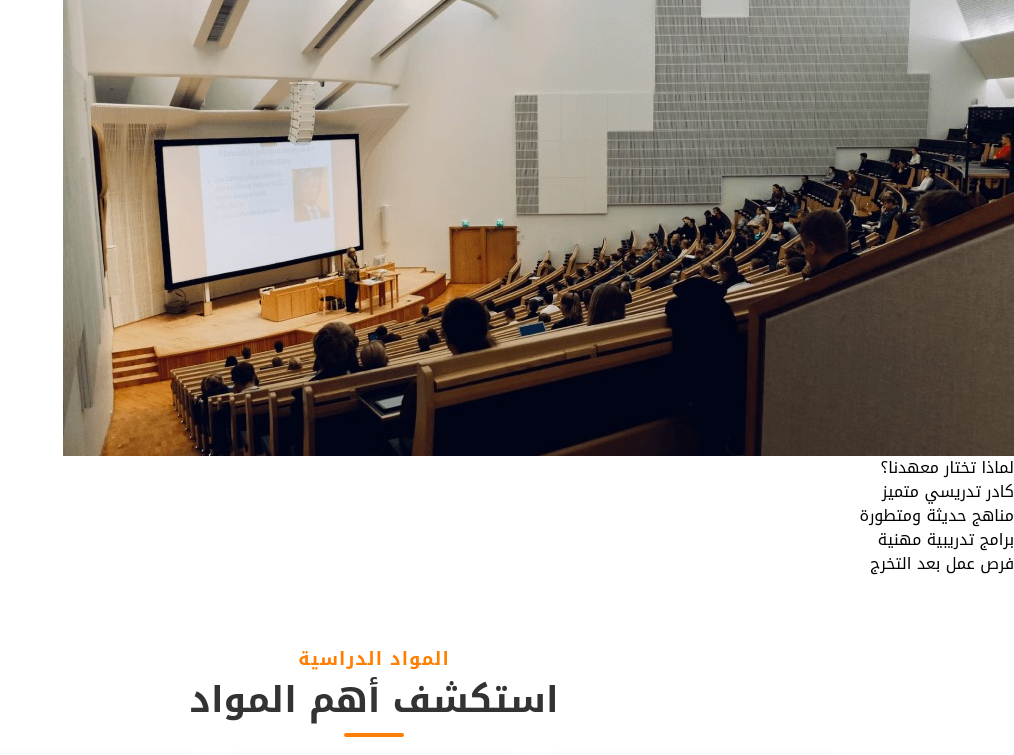
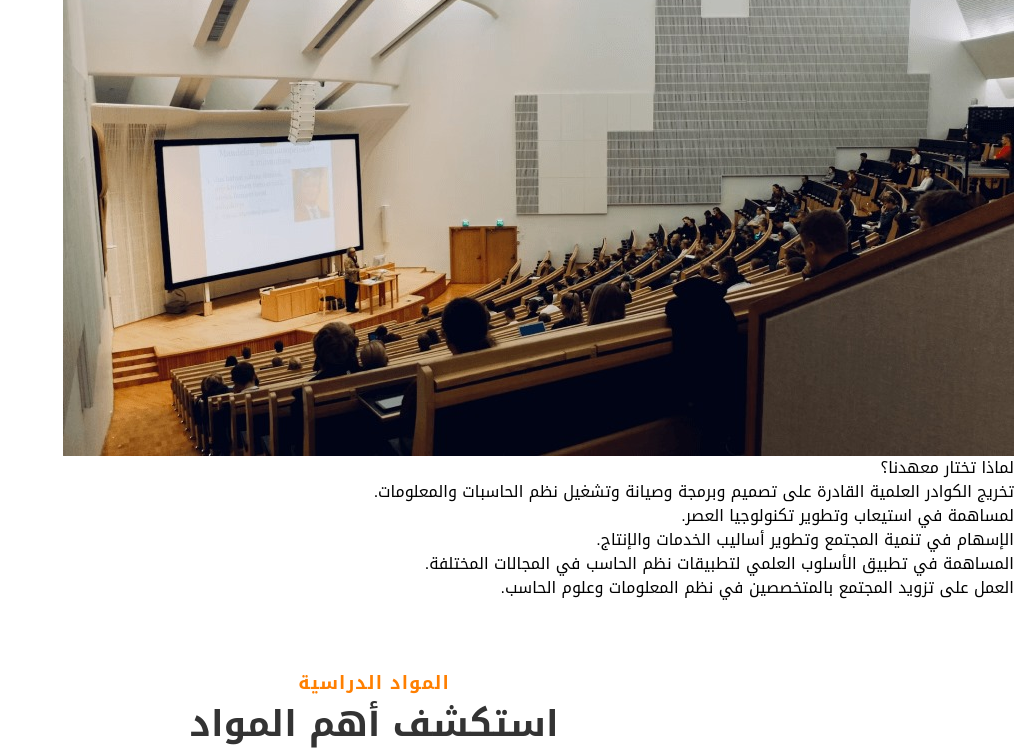
Before and after one commit to Israa-Atef150/NextGen-Academy, a React (Vite) app: page / in a window 1280 px wide. Shown: the part 3834-4589 px from the top of the page, without its empty margins (266-1280 px from the left). Built offline with nearby package versions, Linux system fonts and the light colour scheme.

Commit message:
InstituteSection hover only

```diff
--- a/src/Modules/GuideModule/Components/InstituteSection/InstituteSection.jsx
+++ b/src/Modules/GuideModule/Components/InstituteSection/InstituteSection.jsx
@@ -1,53 +1,51 @@
 export default function InstituteSection() {
   return (
-      <div className="bg-[#ff7f00] bg-opacity-10 py-10 px-5 md:px-20 text-right" id="InstituteSection">
+    <div id="instituteSection" className="bg-orange-100 py-10 px-5 md:px-20">
       {/* العنوان الرئيسي */}
-        <h1 className="text-4xl font-bold text-center text-[#ff7f00] mb-6">معهدنا</h1>
+      <h1 className="text-4xl font-bold text-orange-500 text-center mb-6">معهدنا</h1>
 
       {/* قسم نبذة عن المعهد */}
-        <div className="bg-white shadow-lg rounded-2xl p-6 md:p-10 mb-8">
+      <div className="bg-white shadow-lg rounded-xl p-6 mb-8">
         <h2 className="text-2xl font-semibold text-gray-800 mb-4">نبذة عن المعهد</h2>
-          <p className="text-gray-600 leading-relaxed">
+        <p className="text-base text-gray-600 leading-relaxed">
           معهدنا يقدم بيئة تعليمية متميزة تجمع بين المعرفة والتكنولوجيا الحديثة، مما يساعد الطلاب على تطوير مهاراتهم وتحقيق أهدافهم الأكاديمية والمهنية.
         </p>
       </div>
 
       {/* فيديو + نص */}
-        <div className="flex flex-col md:flex-row items-center gap-8 mb-8">
-          <div className="w-full md:w-1/2">
+      <div className="grid md:grid-cols-2 gap-6 items-center">
+        <div className="w-full h-96 rounded-lg shadow-lg overflow-hidden">
           <iframe
-  className="w-full h-64 rounded-xl shadow-md"
+            className="w-full h-full"
             src="https://www.youtube.com/embed/fTsOVqkJYTw"
             title="Institute Video"
             allowFullScreen
->
-
-</iframe>
-
+          ></iframe>
         </div>
-          <div className="w-full md:w-1/2 text-gray-800">
-            <h3 className="text-2xl font-semibold mb-3">تعرف على معهدنا</h3>
-            <p className="leading-relaxed">
+        <div>
+          <h3 className="text-xl font-semibold text-gray-800 mb-4">تعرف على معهدنا</h3>
+          <p className="text-base text-gray-600 leading-relaxed">
             اكتشف المزيد عن برامجنا التعليمية، البنية التحتية الحديثة، والمرافق المتميزة التي نوفرها لطلابنا لضمان بيئة تعليمية مثالية.
           </p>
         </div>
       </div>
 
       {/* صور المعهد */}
-        <div className="grid grid-cols-1 md:grid-cols-3 gap-6 mb-8">
-          <img src="../src/assets/imgs/InstituteSection1.jpg" alt="Institute 1" className="rounded-xl shadow-md" />
-          <img src="../src/assets/imgs/InstituteSection2.jpg" alt="Institute 2" className="rounded-xl shadow-md" />
-          <img src="../src/assets/imgs/InstituteSection4jpg.jpg" alt="Institute 3" className="rounded-xl shadow-md" />
+      <div className="grid grid-cols-1 sm:grid-cols-2 md:grid-cols-3 gap-4 mt-8">
+        <img className="w-full rounded-lg shadow-md" src="../src/assets/imgs/InstituteSection1.jpg" alt="Institute 1" />
+        <img className="w-full rounded-lg shadow-md" src="../src/assets/imgs/InstituteSection2.jpg" alt="Institute 2" />
+        <img className="w-full rounded-lg shadow-md" src="../src/assets/imgs/InstituteSection4jpg.jpg" alt="Institute 3" />
       </div>
 
       {/* معلومات إضافية */}
-        <div className="bg-[#ff7f00] text-white rounded-2xl p-6 md:p-10">
-          <h3 className="text-xl font-semibold mb-3">لماذا تختار معهدنا؟</h3>
-          <ul className="list-disc list-inside pr-5 space-y-2 text-right" dir="rtl">
-            <li>كادر تدريسي متميز</li>
-            <li>مناهج حديثة ومتطورة</li>
-            <li>برامج تدريبية مهنية</li>
-            <li>فرص عمل بعد التخرج</li>
+      <div className="bg-orange-500 text-white rounded-xl p-6 mt-10 shadow-lg transition-transform duration-300 ease-in-out hover:scale-105 hover:shadow-xl">
+        <h3 className="text-xl font-semibold mb-4">لماذا تختار معهدنا؟</h3>
+        <ul className="list-disc pr-5">
+          <li className="mb-2">تخريج الكوادر العلمية القادرة على تصميم وبرمجة وصيانة وتشغيل نظم الحاسبات والمعلومات.</li>
+          <li className="mb-2">لمساهمة في استيعاب وتطوير تكنولوجيا العصر.</li>
+          <li className="mb-2">الإسهام في تنمية المجتمع وتطوير أساليب الخدمات والإنتاج.</li>
+          <li className="mb-2">المساهمة في تطبيق الأسلوب العلمي لتطبيقات نظم الحاسب في المجالات المختلفة.</li>
+          <li className="mb-2">العمل على تزويد المجتمع بالمتخصصين في نظم المعلومات وعلوم الحاسب.</li>
         </ul>
       </div>
     </div>
```
Lines whose indentation alone changed are shown as unchanged.
